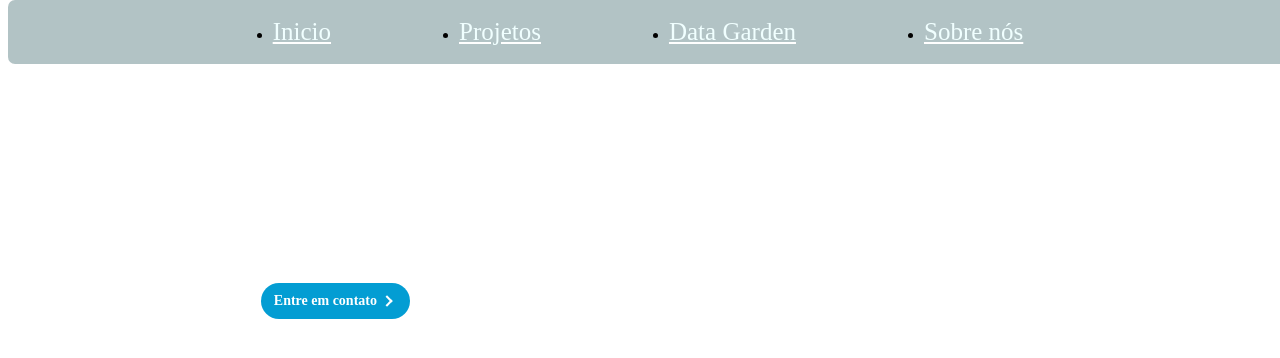
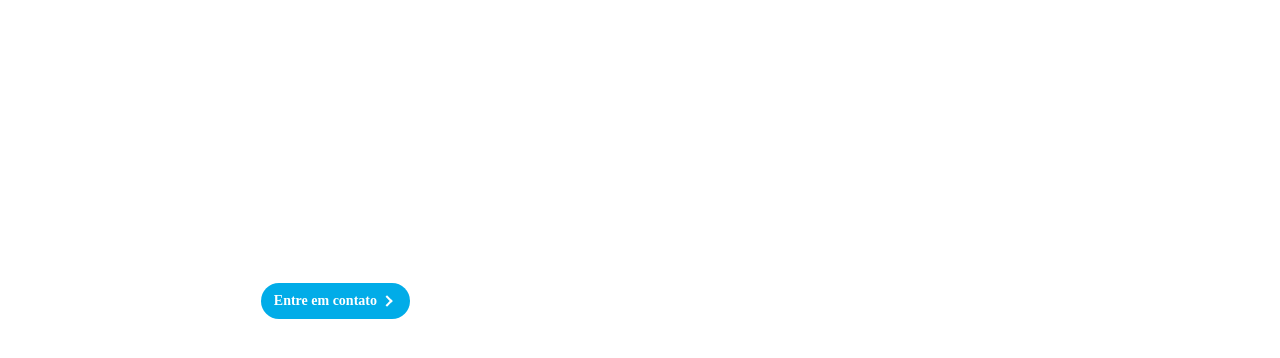
Before and after one commit to pedrohgoncalvess/data-prospex-web, a SvelteKit app: page / in a window 1280 px wide. Shown: the top 358 px of the page. Built offline with nearby package versions, Linux system fonts and the light colour scheme.

Commit message:
fix: header component style

```diff
--- a/src/components/Header.svelte
+++ b/src/components/Header.svelte
@@ -1,40 +1,11 @@
-<script>
+<script lang="ts">
+    function scrollToBottom() {
+        const element = document.getElementById('form');
+        if (element) {
+            element.scrollIntoView({ behavior: 'smooth' });
+        }
+    }
 </script>
-
-<nav>
-
-    <ul class="nav-container">
-        <li class="nav-item">
-            <a href="#">
-                <span class="fa-solid fa-house nav-icon"></span>
-                <span class="nav-text">Inicio</span>
-            </a>
-        </li>
-
-        <li class="nav-item">
-            <a href="#">
-                <span class="fa-solid fa-diagram-project nav-icon"></span>
-                <span class="nav-text">Projetos</span>
-            </a>
-        </li>
-
-        <li class="nav-item">
-            <a href="#">
-                <span class="fa-solid fa-newspaper nav-icon"></span>
-                <span class="nav-text">Data Garden</span>
-            </a>
-        </li>
-
-        <li class="nav-item">
-            <a href="#">
-                <span class="fa-solid fa-users nav-icon"></span>
-                <span class="nav-text">Sobre nós</span>
-            </a>
-        </li>
-
-    </ul>
-
-</nav>
 
     <div class="enter-messages">
 
@@ -47,7 +18,7 @@
         </section>
 
         <section class="buttons-redirect">
-            <a class="contact-button">
+            <a class="contact-button" on:click={scrollToBottom}>
                 Entre em contato<span class="arrow"></span>
             </a>
             <a class="blog-button">
@@ -60,38 +31,11 @@
 
     :root {
         --font_primary:white;
-        --font_secondary: #039dd3;
-        --font_third: #4fceff;
+        --font_secondary: #01ace8;
+        --font_third: #02b0f5;
         --italic-font: #c4c4c4;
     }
 
-    .nav-container {
-        display: flex;
-        justify-content: center;
-        align-items: center;
-        padding: 0;
-        margin: 0;
-        gap: 10%;
-        position: fixed;
-        bottom: 0;
-        width: 100%;
-        height: 8%;
-        background-color: rgb(0, 56, 63, 0.3);
-        backdrop-filter: blur(7px);
-        border-radius: 7px;
-    }
-
-    .nav-text {
-        display: none;
-    }
-
-    .nav-item a {
-        color: var(--font_primary);
-        font-size: 25px;
-    }
-
-
-    /*ENTER MESSAGES*/
 
     .enter-messages {
         display: flex;
@@ -187,20 +131,6 @@
             width: 60%;
         }
 
-        .nav-icon {
-            display: none;
-        }
-
-        .nav-text {
-            display: flex;
-            justify-content: center;
-            color: azure;
-        }
-
-        .nav-container {
-            position: fixed;
-            top: 0;
-        }
     }
 
 
```
